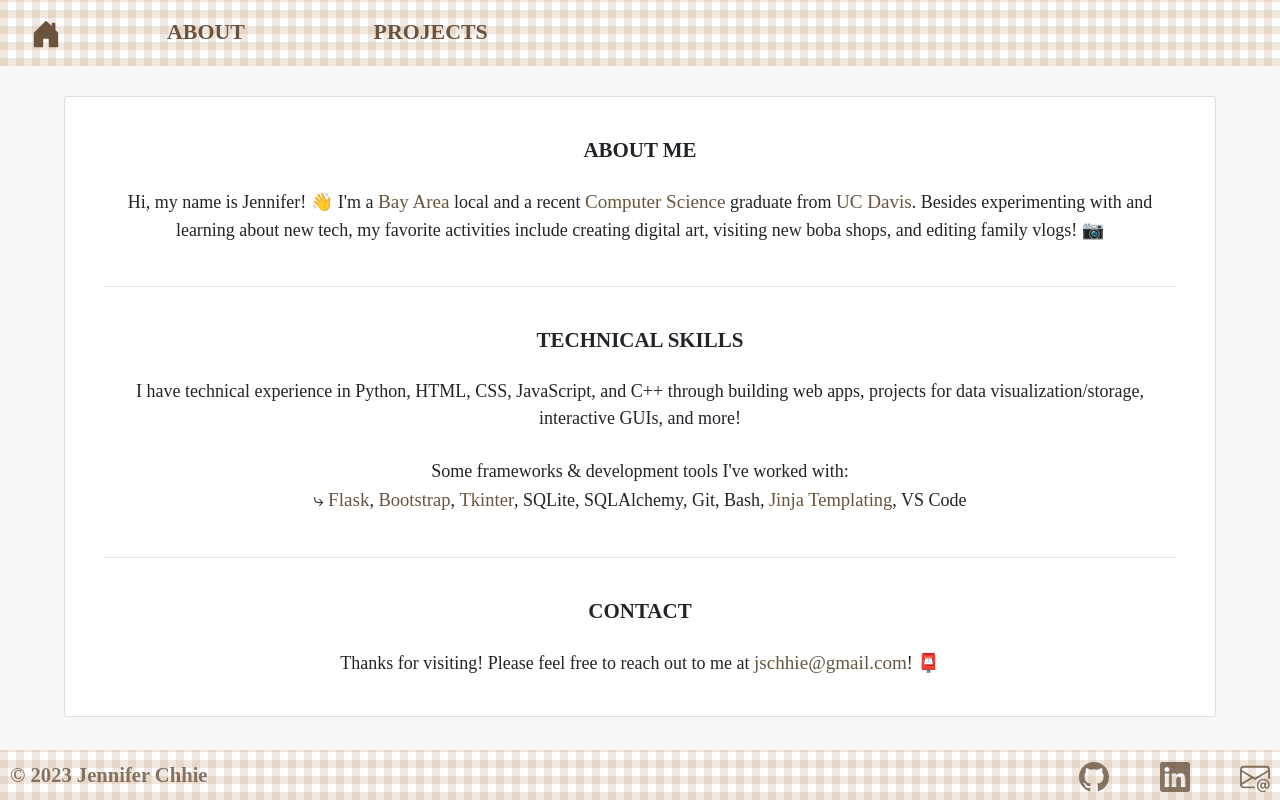
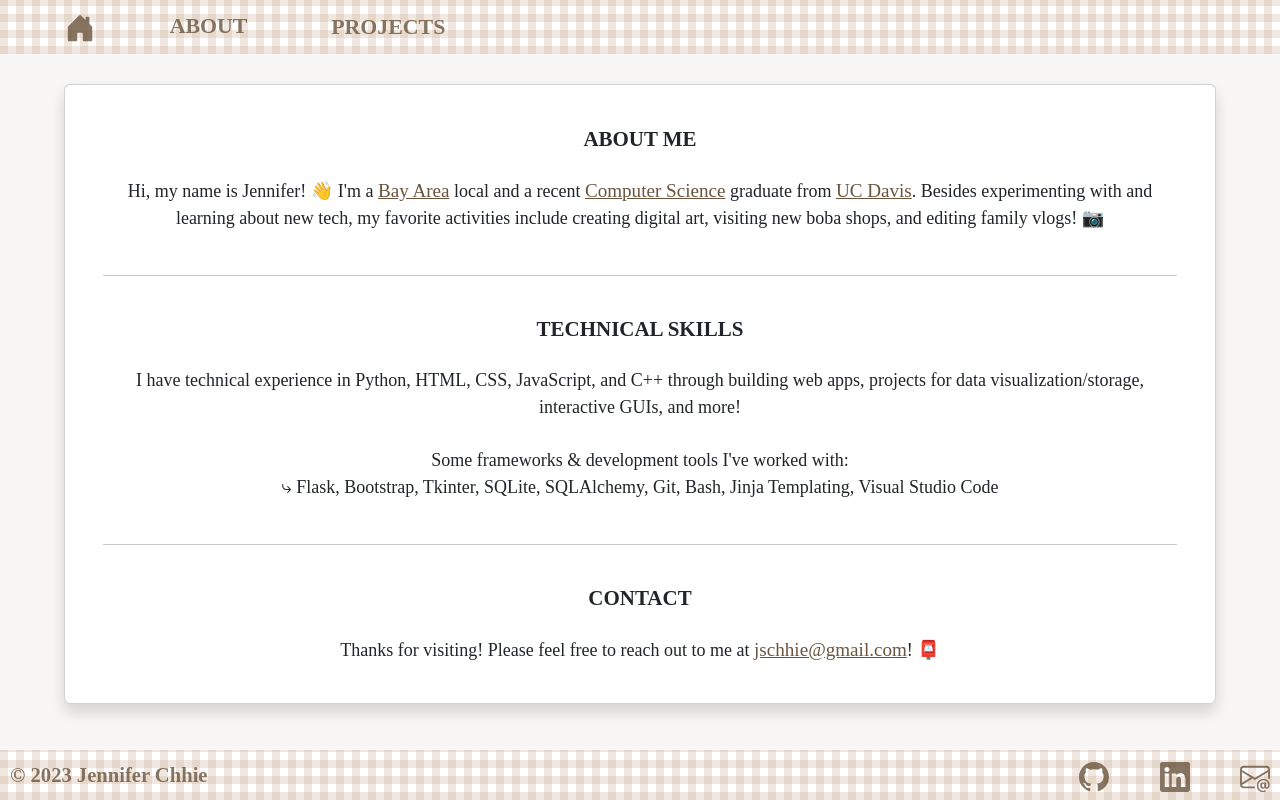
Before and after one commit to jschhie/portfolio, a Flask app: page /about in a window 1280 px wide. Run offline with Flask 3, Linux system fonts and the light colour scheme; some libraries are stand-ins or nearby versions; some web fonts are replaced.

Commit message:
bootstrap 5.3 edits

```diff
--- a/website/static/css/style.css
+++ b/website/static/css/style.css
@@ -66,6 +66,8 @@ p {
     padding: 2%;
     margin-bottom: 65px;
     margin-top: 35px;
+    transition: .5s ease;
+    backface-visibility: hidden;
 }
 
 body {
@@ -80,8 +82,12 @@ nav, footer, #topButton {
     repeating-linear-gradient( 90deg, rgba(196, 164, 132, .25) 0px 8px,	transparent 8px 16px);
 }
 
-nav a, p a, .nav-icon {
+.nav-item, p a {
     color: rgb(106, 84, 62);
+}
+
+.nav-item {
+    padding-left: 30%;
     text-align: right;
 }
 
@@ -91,22 +97,41 @@ header {
     z-index: 999;
 }
 
-p a:hover, .nav-item:hover {
+.nav-link, #nav-icon-btn {
+    color: rgb(106, 84, 62, 0.8);
+}
+
+.nav-link:hover {
     text-decoration: none;
-    border-bottom: 2px solid;
+    border-bottom: 1px solid;
     border-color: rgba(106, 84, 62, 1);
     color: rgba(106, 84, 62, 1);
     background-color: rgba(255, 255, 255, 0.8);
 }
 
-nav a:hover, footer a:hover, .project-title a:hover {
+
+footer a:hover, .project-title a:hover {
     color: rgba(106, 84, 62, 1);
     border-bottom: 0;
 }
 
-nav a {
-    margin-left: 50%;
-    font-weight: bolder;
+nav a, .nav-item a {
+    font-weight: bold;
+    padding: 2%;
+    margin-right: 5%;
+}
+
+#nav-icon-btn:focus, #nav-icon-btn:active {
+    outline: none !important;
+    box-shadow: none;
+}
+
+#home-btn {
+    margin-left: 5%;
+}
+
+#nav-icon-btn {
+    margin-right: 5%;
 }
 
 /* details, summary box */
@@ -126,12 +151,16 @@ summary {
 
 details[open] {
     padding: 5px;
+    transition: .5s ease;
+    backface-visibility: hidden;
 }
 
 details[open] summary {
     border-bottom: 1px solid;
     border-color: gainsboro;
     margin-bottom: 5px;
+    transition: .5s ease;
+    backface-visibility: hidden;
 }
 
 
@@ -162,7 +191,10 @@ details[open] summary {
     margin-left: auto;
     margin-right: auto;
     margin-top: 3%;
+    margin-bottom: 3%;
     width: 60%; /* mobile-first, small views <= 540px */
+    transition: .5s ease;
+    backface-visibility: hidden;
 }
 
 @media all and (min-width:720px) {
@@ -196,8 +228,8 @@ details[open] summary {
 }
 
 .project-box:hover {
-    border-color:rgb(224, 216, 210);
-    border-width: 2px;
+    border-color: rgb(106, 84, 62, 0.6);
+    border-width: 1px;
 }
 
 footer {
@@ -211,7 +243,7 @@ footer {
     font-weight: bolder;
 }
 
-footer a, .project-title a {
+footer a, .project-title a, nav a {
     color: rgb(106, 84, 62, 0.8);
 }
 
--- a/website/templates/about.html
+++ b/website/templates/about.html
@@ -1,7 +1,7 @@
 {% extends "base.html" %}
 
 {% block content %}
-    <div class="card outer-card">
+    <div class="shadow card outer-card">
 
         <div class="new-section">
             ABOUT ME
@@ -24,7 +24,7 @@
         <br>
 
         <p>Some frameworks & development tools I've worked with: </p>
-        <p>⤷ <span><a href="https://pythonbasics.org/what-is-flask-python/" target="_blank">Flask</a></span>, <a href="https://getbootstrap.com/docs/5.1/getting-started/introduction/" target="_blank">Bootstrap</a>, <a href="https://realpython.com/python-gui-tkinter/" target="_blank">Tkinter</a>, SQLite, SQLAlchemy, Git, Bash, <a href="https://jinja.palletsprojects.com/en/3.1.x/intro/" target="_blank">Jinja Templating</a>, VS Code</p>
+        <p>⤷ Flask, Bootstrap, Tkinter, SQLite, SQLAlchemy, Git, Bash, Jinja Templating, Visual Studio Code</p>
 
         <br>
         <hr>
--- a/website/templates/base.html
+++ b/website/templates/base.html
@@ -4,13 +4,14 @@
         <meta charset="utf-8">
         <meta name="viewport" content="width=device-width, initial-scale=1">
 
-        <!-- BOOTSTRAP -->
+        <!-- BOOTSTRAP 5.3 -->
         <link
+            href="https://cdn.jsdelivr.net/npm/bootstrap@5.3.0/dist/css/bootstrap.min.css"
             rel="stylesheet"
-            href="https://stackpath.bootstrapcdn.com/bootstrap/4.4.1/css/bootstrap.min.css"
-            integrity="sha384-Vkoo8x4CGsO3+Hhxv8T/Q5PaXtkKtu6ug5TOeNV6gBiFeWPGFN9MuhOf23Q9Ifjh"
+            integrity="sha384-9ndCyUaIbzAi2FUVXJi0CjmCapSmO7SnpJef0486qhLnuZ2cdeRhO02iuK6FUUVM"
             crossorigin="anonymous"
         >
+
         <link
             rel="stylesheet"
             href="https://stackpath.bootstrapcdn.com/font-awesome/4.7.0/css/font-awesome.min.css"
@@ -31,7 +32,7 @@
         <header>
             <nav class="navbar navbar-expand-lg navbar-container">
                 <!-- HOME BUTTON, COLLAPSE ICON -->
-                <span>
+                <span id="home-btn">
                     <a href="/">
                         <svg xmlns="http://www.w3.org/2000/svg" width="30" height="30" fill="currentColor" class="bi bi-house-door-fill" viewBox="0 0 16 16">
                             <path d="M6.5 14.5v-3.505c0-.245.25-.495.5-.495h2c.25 0 .5.25.5.5v3.5a.5.5 0 0 0 .5.5h4a.5.5 0 0 0 .5-.5v-7a.5.5 0 0 0-.146-.354L13 5.793V2.5a.5.5 0 0 0-.5-.5h-1a.5.5 0 0 0-.5.5v1.293L8.354 1.146a.5.5 0 0 0-.708 0l-6 6A.5.5 0 0 0 1.5 7.5v7a.5.5 0 0 0 .5.5h4a.5.5 0 0 0 .5-.5Z"/>
@@ -41,8 +42,12 @@
                 <button
                     class="navbar-toggler"
                     type="button"
-                    data-toggle="collapse"
-                    data-target="#navbar"
+                    data-bs-toggle="collapse"
+                    data-bs-target="#navbar"
+                    aria-controls="navbar"
+                    aria-expanded="false"
+                    aria-label="Toggle navigation"
+                    id="nav-icon-btn"
                 >
                     <span class="nav-icon">
                         <svg xmlns="http://www.w3.org/2000/svg" width="30" height="30" fill="currentColor" class="bi bi-three-dots" viewBox="0 0 16 16">
@@ -52,10 +57,14 @@
                 </button>
                 <!-- NAV ITEMS -->
                 <div class="collapse navbar-collapse" id="navbar">
-                    <div class="navbar-nav">
-                        <a class="nav-item nav-link" id="about" href="/about">ABOUT</a>
-                        <a class="nav-item nav-link" id="projects" href="/projects">PROJECTS</a>
-                    </div>
+                    <ul class="navbar-nav">
+                        <li class="nav-item">
+                            <a class="nav-link" id="about" href="/about">ABOUT</a>
+                        </li>
+                        <li class="nav-item">
+                            <a class="nav-link" id="projects" href="/projects">PROJECTS</a>
+                        </li>
+                    </ul>
                 </div>
             </nav>
         </header>
@@ -108,17 +117,17 @@
 
     </footer>
 
-    <!-- JS FOR BOOTSTRAP -->
+    <!-- JAVASCRIPT, POPPER FOR BOOTSTRAP ELEMENTS -->
     <script
-        src="https://code.jquery.com/jquery-3.2.1.slim.min.js"
-        integrity="sha384-KJ3o2DKtIkvYIK3UENzmM7KCkRr/rE9/Qpg6aAZGJwFDMVNA/GpGFF93hXpG5KkN"
-        crossorigin="anonymous"
-    ></script>
+        src="https://cdn.jsdelivr.net/npm/@popperjs/core@2.11.8/dist/umd/popper.min.js"
+        integrity="sha384-I7E8VVD/ismYTF4hNIPjVp/Zjvgyol6VFvRkX/vR+Vc4jQkC+hVqc2pM8ODewa9r"
+        crossorigin="anonymous">
+    </script>
     <script
-        src="https://maxcdn.bootstrapcdn.com/bootstrap/4.0.0/js/bootstrap.min.js"
-        integrity="sha384-JZR6Spejh4U02d8jOt6vLEHfe/JQGiRRSQQxSfFWpi1MquVdAyjUar5+76PVCmYl"
-        crossorigin="anonymous"
-    ></script>
+        src="https://cdn.jsdelivr.net/npm/bootstrap@5.3.0/dist/js/bootstrap.bundle.min.js"
+        integrity="sha384-geWF76RCwLtnZ8qwWowPQNguL3RmwHVBC9FhGdlKrxdiJJigb/j/68SIy3Te4Bkz"
+        crossorigin="anonymous">
+    </script>
 
     <!-- BACK TO TOP BUTTON FUNCTION -->
     <script>
--- a/website/templates/home.html
+++ b/website/templates/home.html
@@ -2,7 +2,7 @@
 
 {% block content %}
 
-<div class="card outer-card home-card">
+<div class="shadow card outer-card home-card">
     <img class="profile-img" src="https://avatars.githubusercontent.com/u/22698132?v=4">
 
     <div class="new-section">Hi, I'm Jennifer Chhie!</div>
```
Also changed, not shown: website/templates/projects.html (+5 -5 lines).
